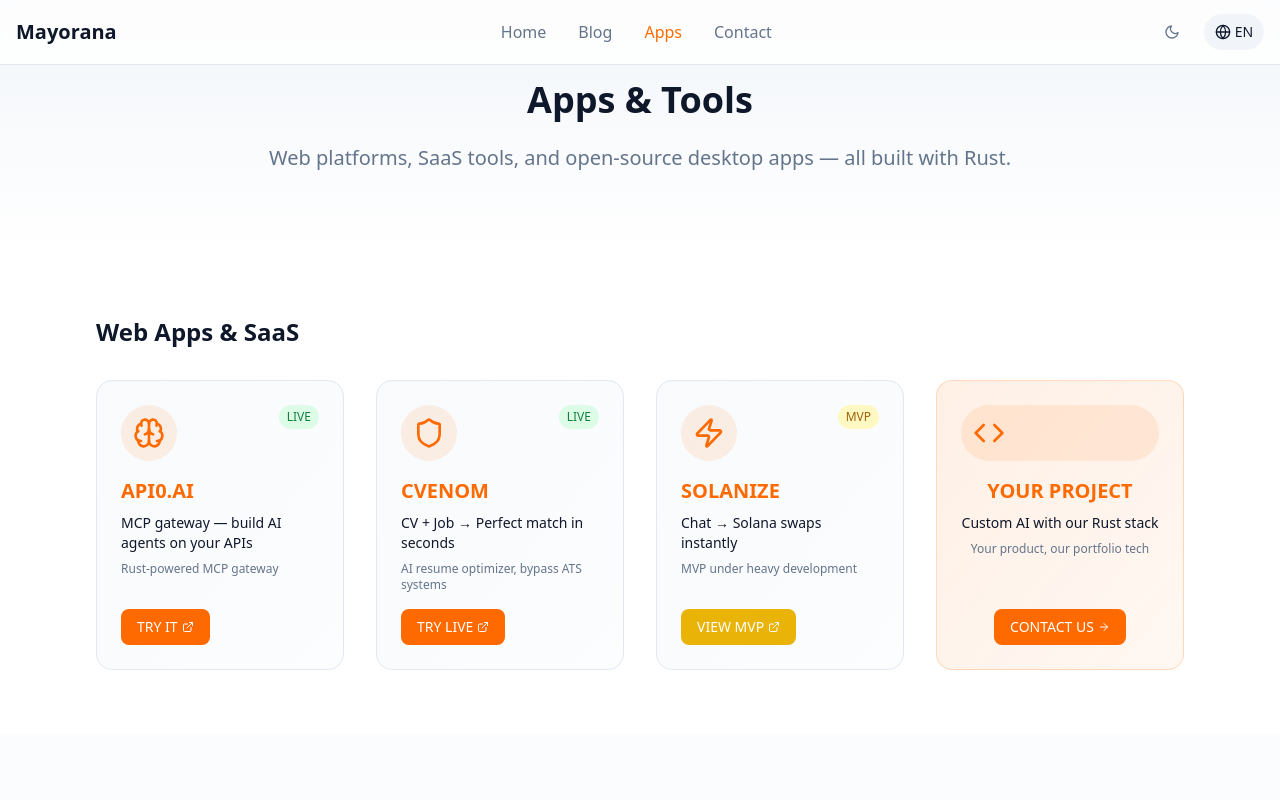
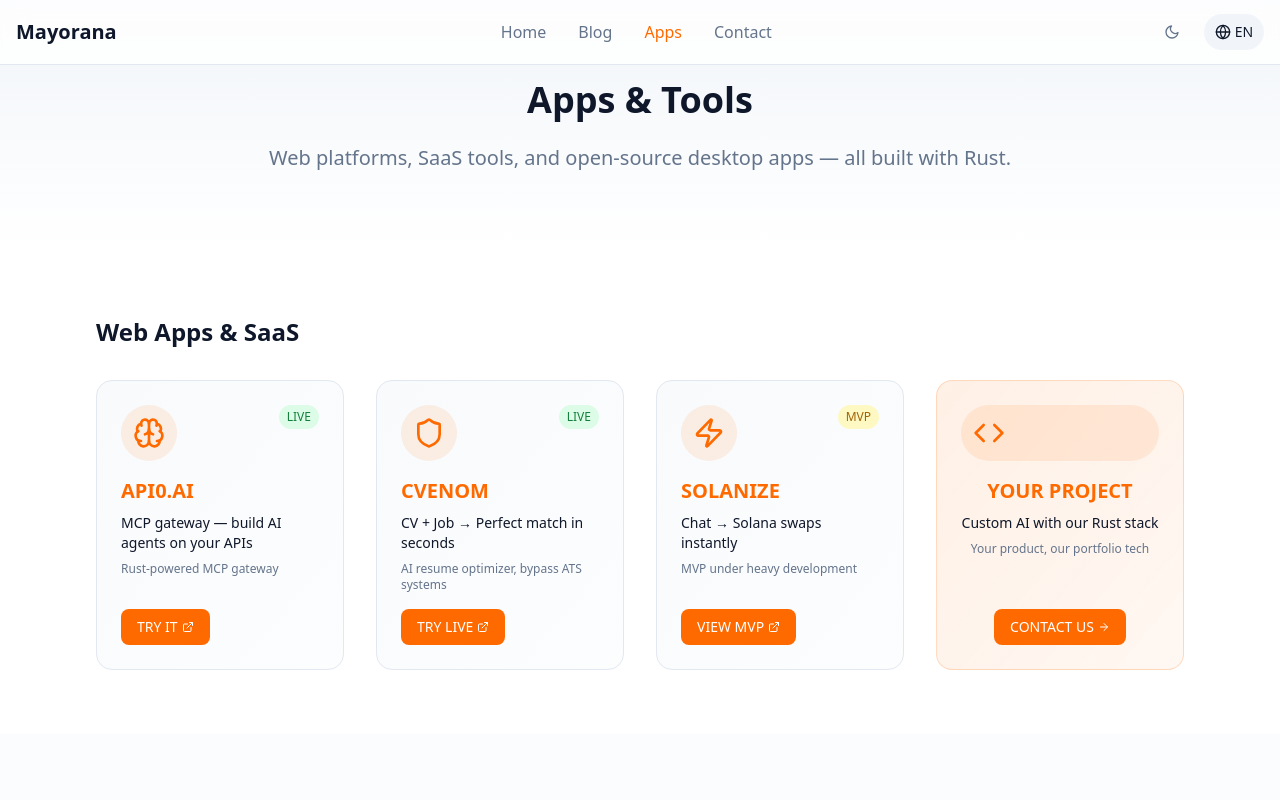
Before and after one commit to bennekrouf/mayorana, a Next.js app: page /en/apps in a window 1280 px wide. Shown: the top 800 px of the page. Built offline with nearby package versions, Linux system fonts and the light colour scheme.

Commit message:
auto-commit local changes

```diff
--- a/src/app/[locale]/apps/page.tsx
+++ b/src/app/[locale]/apps/page.tsx
@@ -155,6 +155,7 @@
   beta: 'bg-yellow-100 text-yellow-700 dark:bg-yellow-900/30 dark:text-yellow-300',
   mvp:  'bg-yellow-100 text-yellow-700 dark:bg-yellow-900/30 dark:text-yellow-300',
   wip:  'bg-gray-100 text-gray-600 dark:bg-gray-800 dark:text-gray-300',
+  coming_soon: 'bg-gray-100 text-gray-600 dark:bg-gray-800 dark:text-gray-300',
 };
 
 export default function AppsPage() {
@@ -244,26 +245,31 @@
                     {app.icon}
                   </div>
                   <span className={`px-2 py-1 rounded-full text-xs font-medium ${statusBadge[app.status]}`}>
-                    {app.status === 'live' ? 'LIVE' : app.status === 'mvp' ? 'MVP' : 'COMING SOON'}
+                    {app.status === 'live' ? 'LIVE' : app.status === 'mvp' ? 'MVP' : app.status === 'coming_soon' ? 'COMING SOON' : 'WIP'}
                   </span>
                 </div>
                 <h3 className="text-xl font-bold mb-2 text-primary">{app.name}</h3>
                 <p className="text-sm font-medium mb-2">{app.description}</p>
                 <p className="text-xs text-muted-foreground mb-4">{app.tech}</p>
                 <div className="mt-auto">
+                  {app.status === 'coming_soon' ? (
+                    <button
+                      onClick={() => alert('Coming Soon!')}
+                      className="inline-flex items-center px-4 py-2 rounded-lg font-medium text-sm transition-colors bg-gray-400 text-white cursor-not-allowed opacity-70"
+                    >
+                      {app.cta}
+                    </button>
+                  ) : (
                     <a
                       href={app.url}
                       target="_blank"
                       rel="noopener noreferrer"
-                    className={`inline-flex items-center px-4 py-2 rounded-lg font-medium text-sm transition-colors ${
-                      app.status === 'live'
-                        ? 'bg-primary text-white hover:bg-primary/90'
-                        : 'bg-yellow-500 text-white hover:bg-yellow-600'
-                    }`}
+                      className="inline-flex items-center px-4 py-2 rounded-lg font-medium text-sm transition-colors bg-primary text-white hover:bg-primary/90"
                     >
                       {app.cta}
                       <ExternalLink className="ml-1 w-3 h-3" />
                     </a>
+                  )}
                 </div>
               </motion.div>
             ))}
```
Lines whose indentation alone changed are shown as unchanged.
